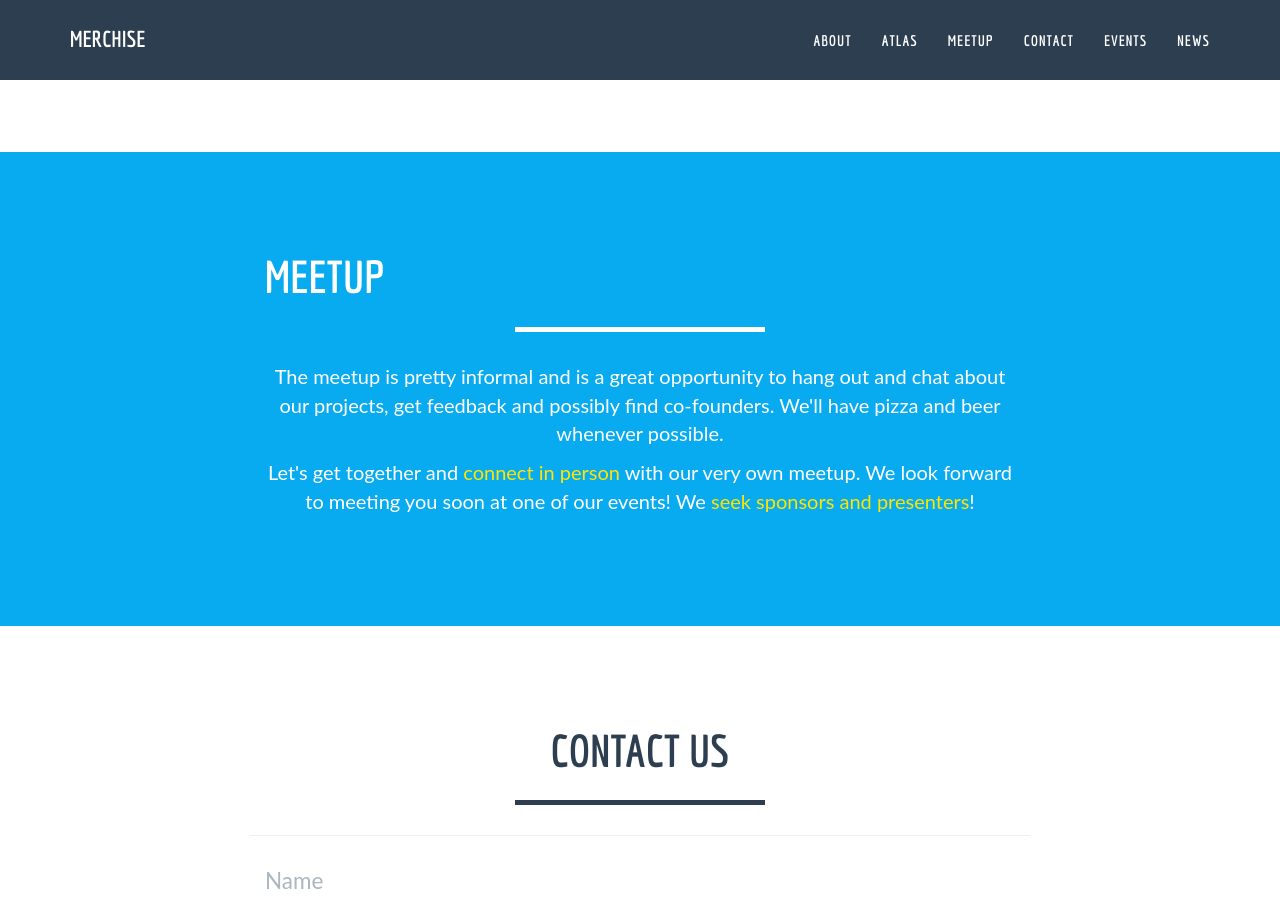
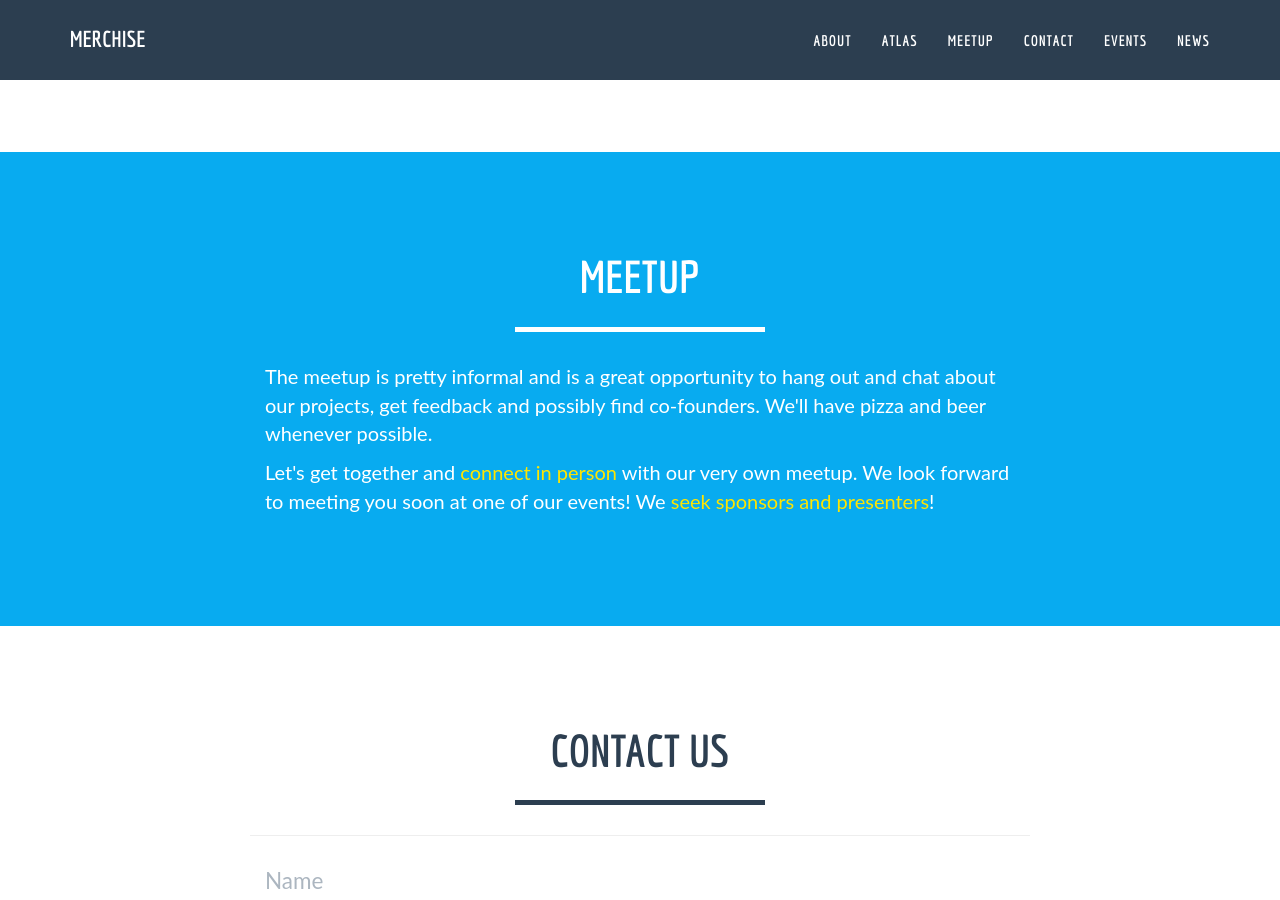
Before and after one commit to merchise-dev/merchise-dev.github.io, a Jekyll site: the page built from index.html, in a window 1280 px wide and 900 px high, scrolled down 1885 px. Built offline with Jekyll 4.4.1, drawn with Linux system fonts in a browser that asks for light colours.

Commit message:
bug! text-center meetup

```diff
--- a/_includes/meetup.html
+++ b/_includes/meetup.html
@@ -3,13 +3,13 @@
     <section class="success" id="meetup">
         <div class="container">
             <div class="row">
-                <div class="col-lg-8 col-lg-offset-2">
+                <div class="col-lg-8 col-lg-offset-2 text-center">
                     <h2>Meetup</h2>
                     <hr class="star-light">
                 </div>
             </div>
             <div class="row">
-                <div class="col-lg-8 col-lg-offset-2 text-center">
+                <div class="col-lg-8 col-lg-offset-2">
 <p>The meetup is pretty informal and is a great opportunity to hang out and
 chat about our projects, get feedback and possibly find co-founders.
 We'll have pizza and beer whenever possible.</p>
```
